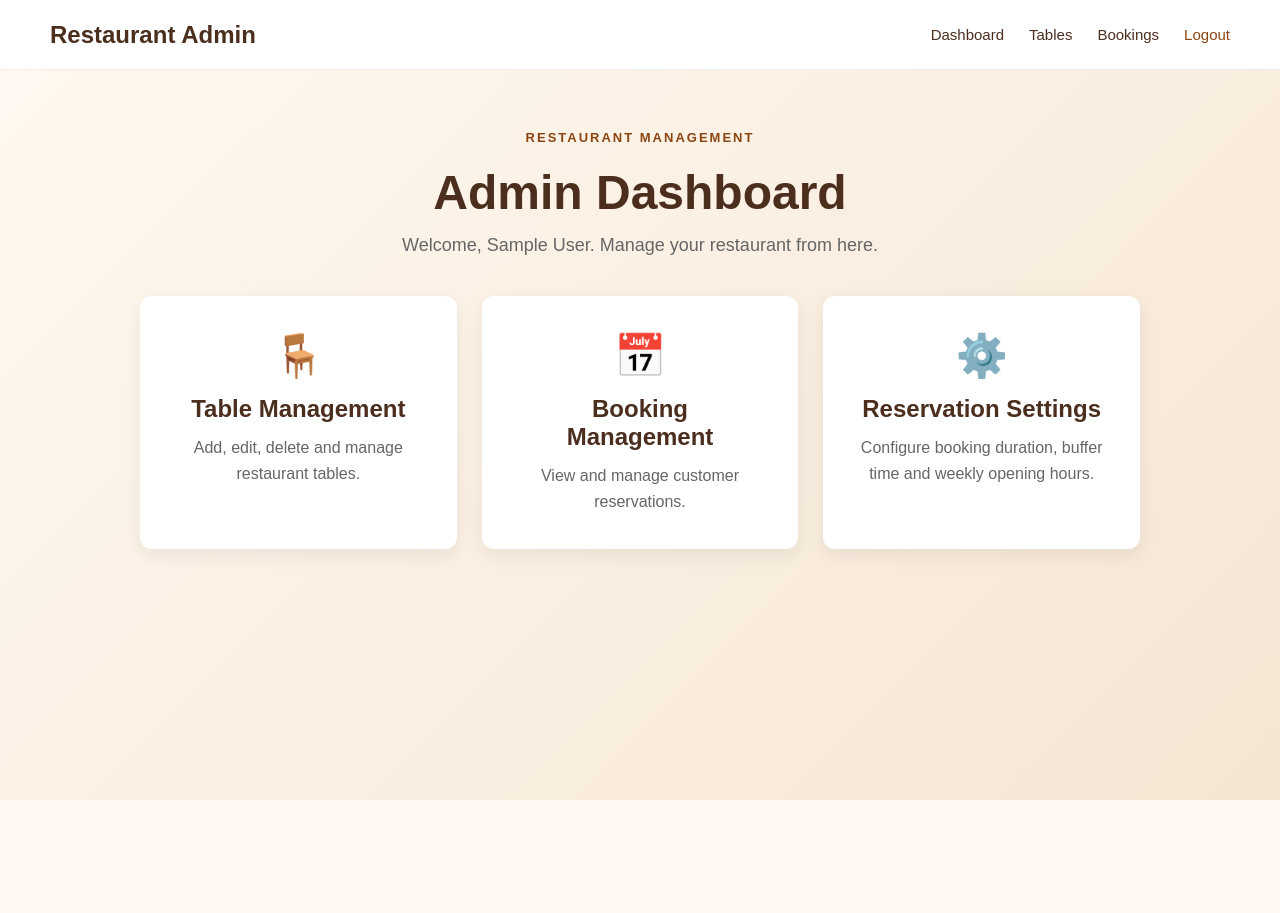
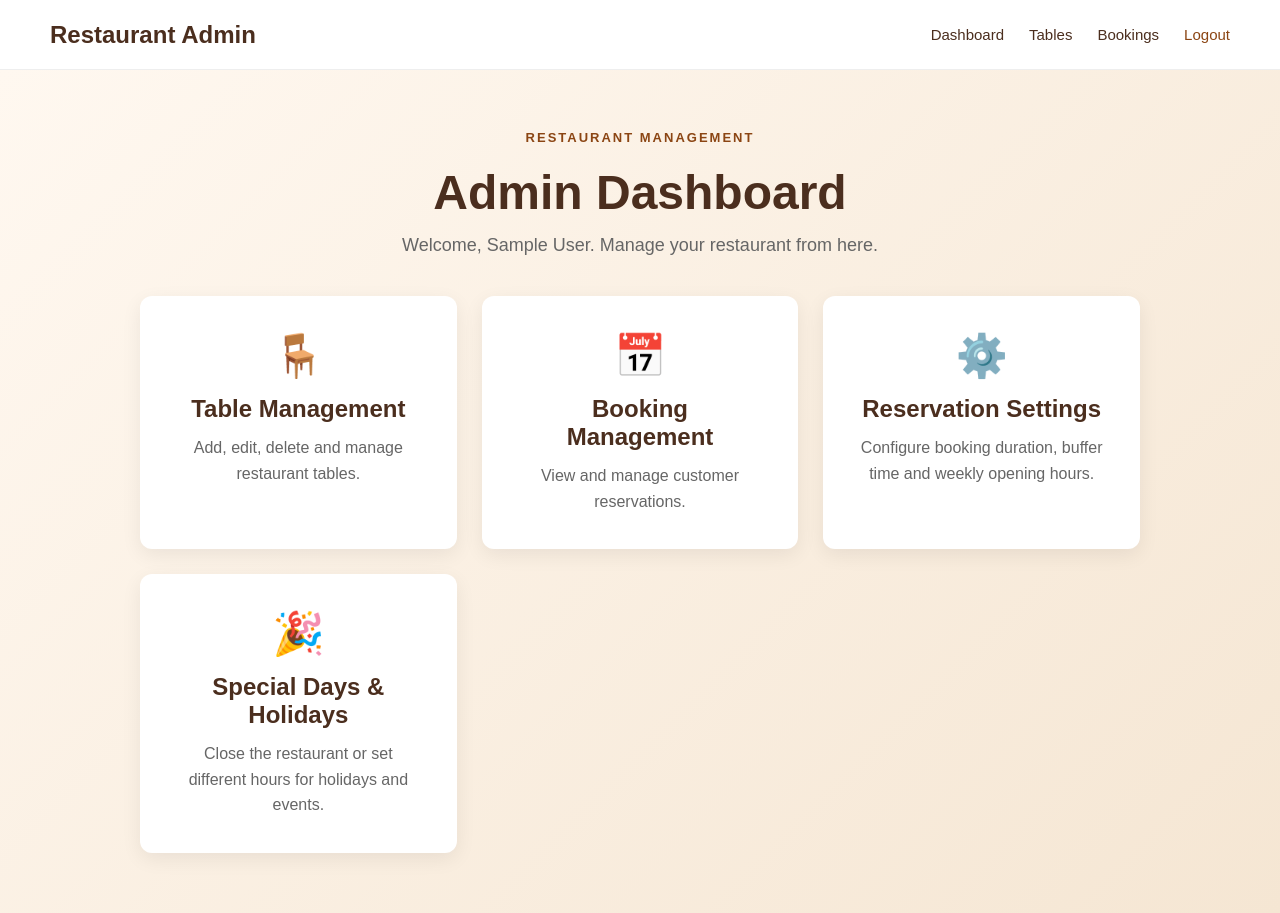
Before and after one commit to DEvIL-coderr/restaurant-reservation-system, a React (Vite) app in the folder frontend/: page /admin in a window 1280 px wide. Before the commit the page ends 800 px from the top, so only its background shows below. Built offline with nearby package versions, Linux system fonts and the light colour scheme; sample sign-in values are in the browser's storage.

Commit message:
Add special days to admin dashboard

```diff
--- a/frontend/src/pages/AdminDashboard.jsx
+++ b/frontend/src/pages/AdminDashboard.jsx
@@ -115,6 +115,12 @@ function AdminDashboard() {
                             <p>Configure booking duration, buffer time and weekly opening hours.</p>
                         </Link>
 
+                        <Link to="/admin/special-days" className="admin-card">
+                            <div className="admin-card-icon">🎉</div>
+                            <h2>Special Days & Holidays</h2>
+                            <p>Close the restaurant or set different hours for holidays and events.</p>
+                        </Link>
+
                     </div>
 
                 </div>
```
